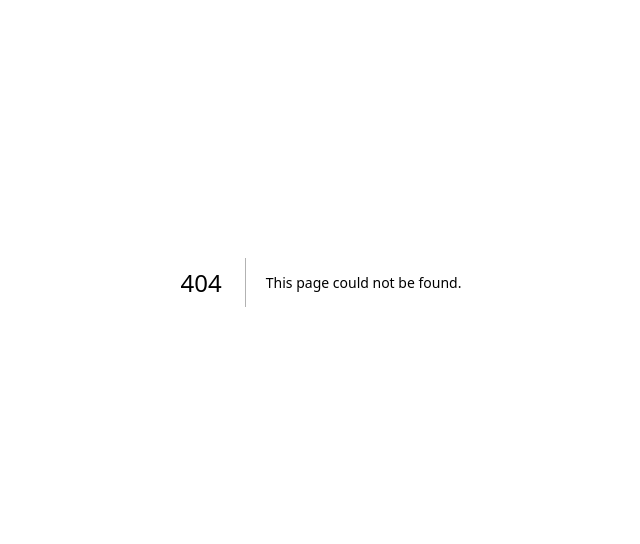
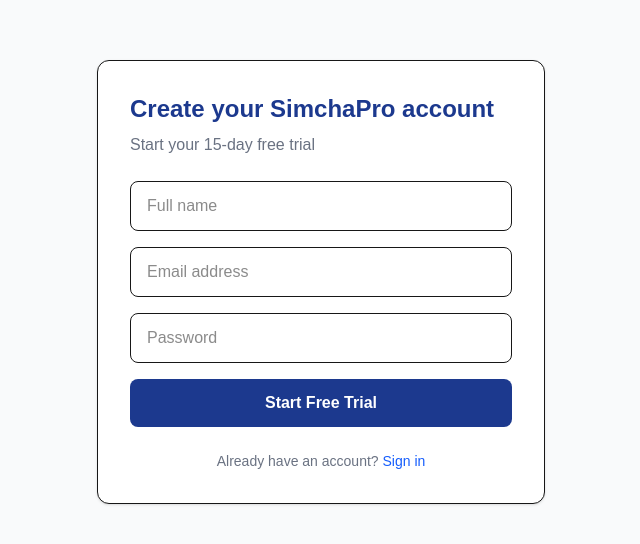
Before and after one commit to mb7184313900/simcha-organizer, a Next.js app: page /signup in a window 1280 px wide. Before the commit this address had no page. Shown: the part 118-662 px from the top of the page, without its empty margins (319-959 px from the left). Built offline with nearby package versions, Linux system fonts and the light colour scheme; no server answers.

Commit message:
Add signup and login pages

```diff
--- /dev/null
+++ b/app/login/page.jsx
@@ -0,0 +1,39 @@
+'use client'
+import { useState } from 'react'
+import { supabase } from '../../lib/supabase'
+
+export default function Login() {
+  const [email, setEmail] = useState('')
+  const [password, setPassword] = useState('')
+  const [message, setMessage] = useState('')
+  const [loading, setLoading] = useState(false)
+
+  const handleLogin = async () => {
+    setLoading(true)
+    const { error } = await supabase.auth.signInWithPassword({ email, password })
+    if (error) {
+      setMessage(error.message)
+    } else {
+      window.location.href = '/dashboard'
+    }
+    setLoading(false)
+  }
+
+  return (
+    <main className="min-h-screen bg-gray-50 flex items-center justify-center">
+      <div className="bg-white p-8 rounded-xl shadow-sm border w-full max-w-md">
+        <h1 className="text-2xl font-bold text-blue-900 mb-2">Welcome back</h1>
+        <p className="text-gray-500 mb-6">Sign in to your SimchaPro account</p>
+        <div className="space-y-4">
+          <input type="email" placeholder="Email address" value={email} onChange={e => setEmail(e.target.value)} className="w-full border rounded-lg px-4 py-3 focus:outline-none focus:ring-2 focus:ring-blue-500" />
+          <input type="password" placeholder="Password" value={password} onChange={e => setPassword(e.target.value)} className="w-full border rounded-lg px-4 py-3 focus:outline-none focus:ring-2 focus:ring-blue-500" />
+          <button onClick={handleLogin} disabled={loading} className="w-full bg-blue-900 text-white py-3 rounded-lg font-bold hover:bg-blue-800 disabled:opacity-50">
+            {loading ? 'Signing in...' : 'Sign In'}
+          </button>
+        </div>
+        {message && <p className="mt-4 text-center text-sm text-red-600">{message}</p>}
+        <p className="mt-6 text-center text-sm text-gray-500">Don't have an account? <a href="/signup" className="text-blue-600 hover:underline">Start free trial</a></p>
+      </div>
+    </main>
+  )
+}
--- /dev/null
+++ b/app/signup/page.jsx
@@ -0,0 +1,45 @@
+'use client'
+import { useState } from 'react'
+import { supabase } from '../../lib/supabase'
+
+export default function Signup() {
+  const [email, setEmail] = useState('')
+  const [password, setPassword] = useState('')
+  const [name, setName] = useState('')
+  const [message, setMessage] = useState('')
+  const [loading, setLoading] = useState(false)
+
+  const handleSignup = async () => {
+    setLoading(true)
+    const { error } = await supabase.auth.signUp({
+      email,
+      password,
+      options: { data: { full_name: name } }
+    })
+    if (error) {
+      setMessage(error.message)
+    } else {
+      setMessage('Check your email to confirm your account!')
+    }
+    setLoading(false)
+  }
+
+  return (
+    <main className="min-h-screen bg-gray-50 flex items-center justify-center">
+      <div className="bg-white p-8 rounded-xl shadow-sm border w-full max-w-md">
+        <h1 className="text-2xl font-bold text-blue-900 mb-2">Create your SimchaPro account</h1>
+        <p className="text-gray-500 mb-6">Start your 15-day free trial</p>
+        <div className="space-y-4">
+          <input type="text" placeholder="Full name" value={name} onChange={e => setName(e.target.value)} className="w-full border rounded-lg px-4 py-3 focus:outline-none focus:ring-2 focus:ring-blue-500" />
+          <input type="email" placeholder="Email address" value={email} onChange={e => setEmail(e.target.value)} className="w-full border rounded-lg px-4 py-3 focus:outline-none focus:ring-2 focus:ring-blue-500" />
+          <input type="password" placeholder="Password" value={password} onChange={e => setPassword(e.target.value)} className="w-full border rounded-lg px-4 py-3 focus:outline-none focus:ring-2 focus:ring-blue-500" />
+          <button onClick={handleSignup} disabled={loading} className="w-full bg-blue-900 text-white py-3 rounded-lg font-bold hover:bg-blue-800 disabled:opacity-50">
+            {loading ? 'Creating account...' : 'Start Free Trial'}
+          </button>
+        </div>
+        {message && <p className="mt-4 text-center text-sm text-green-600">{message}</p>}
+        <p className="mt-6 text-center text-sm text-gray-500">Already have an account? <a href="/login" className="text-blue-600 hover:underline">Sign in</a></p>
+      </div>
+    </main>
+  )
+}
--- /dev/null
+++ b/lib/supabase.js
@@ -0,0 +1,6 @@
+import { createClient } from '@supabase/supabase-js'
+
+const supabaseUrl = process.env.NEXT_PUBLIC_SUPABASE_URL
+const supabaseAnonKey = process.env.NEXT_PUBLIC_SUPABASE_ANON_KEY
+
+export const supabase = createClient(supabaseUrl, supabaseAnonKey)
--- a/package.json
+++ b/package.json
@@ -9,6 +9,8 @@
     "lint": "eslint"
   },
   "dependencies": {
+    "@supabase/ssr": "^0.10.3",
+    "@supabase/supabase-js": "^2.107.0",
     "next": "16.2.7",
     "react": "19.2.4",
     "react-dom": "19.2.4"
```
Also changed, not shown: 1 other file (tests, documents, lock files or other folders).
